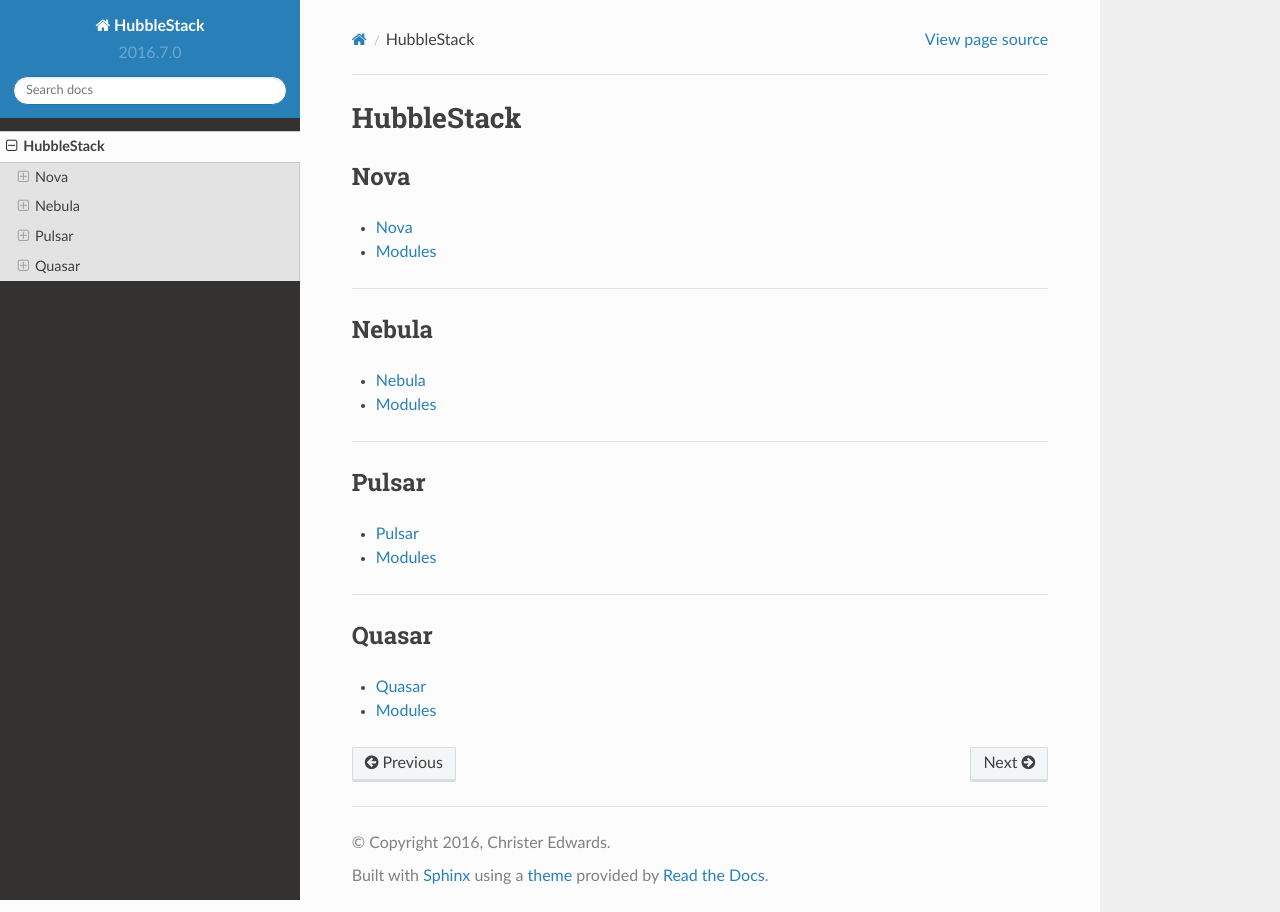
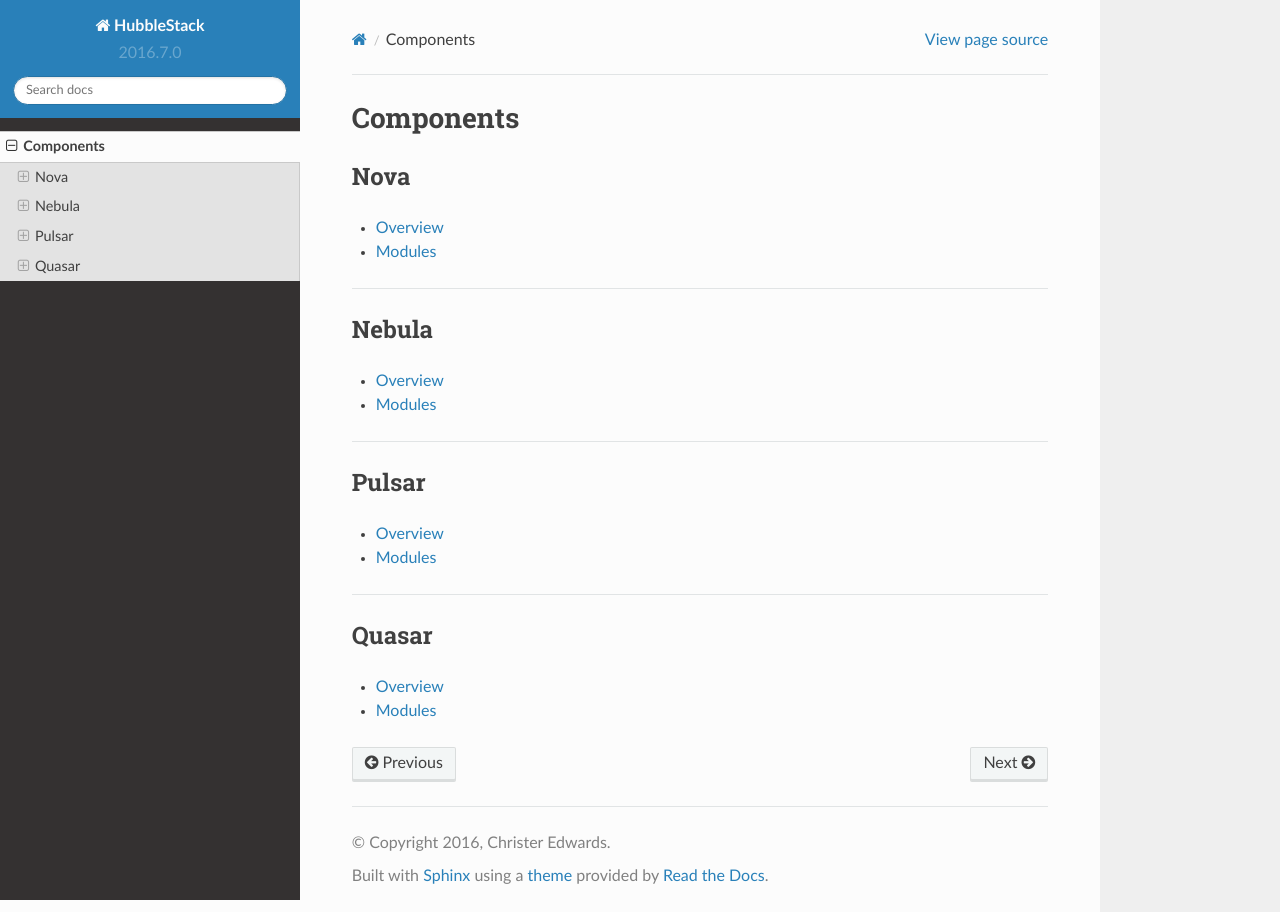
Before and after one commit to hubblestack/hubble-salt, a Sphinx documentation site: the page built from docs/components/index.rst, in a window 1280 px wide. Built offline with Sphinx 7.4.7 and the Read the Docs theme 2.0.0, drawn with Linux system fonts in a browser that asks for light colours; pages that are not in the unit, such as notebooks, are missing from menus.

Commit message:
minor section title update

```diff
--- a/docs/components/index.rst
+++ b/docs/components/index.rst
@@ -1,6 +1,6 @@
-===========
-HubbleStack
-===========
+==========
+Components
+==========
 
 Nova
 ====
--- a/docs/components/nebula/index.rst
+++ b/docs/components/nebula/index.rst
@@ -1,5 +1,5 @@
-Nebula
-------
+Overview
+--------
 
 .. toctree::
    :maxdepth: 1
--- a/docs/components/nova/index.rst
+++ b/docs/components/nova/index.rst
@@ -1,5 +1,5 @@
-Nova
-----
+Overview
+--------
 
 .. toctree::
    :maxdepth: 1
--- a/docs/components/pulsar/index.rst
+++ b/docs/components/pulsar/index.rst
@@ -1,5 +1,5 @@
-Pulsar
-------
+Overview
+--------
 
 .. toctree::
    :maxdepth: 1
--- a/docs/components/quasar/index.rst
+++ b/docs/components/quasar/index.rst
@@ -1,5 +1,5 @@
-Quasar
-------
+Overview
+--------
 
 .. toctree::
    :maxdepth: 1
```
